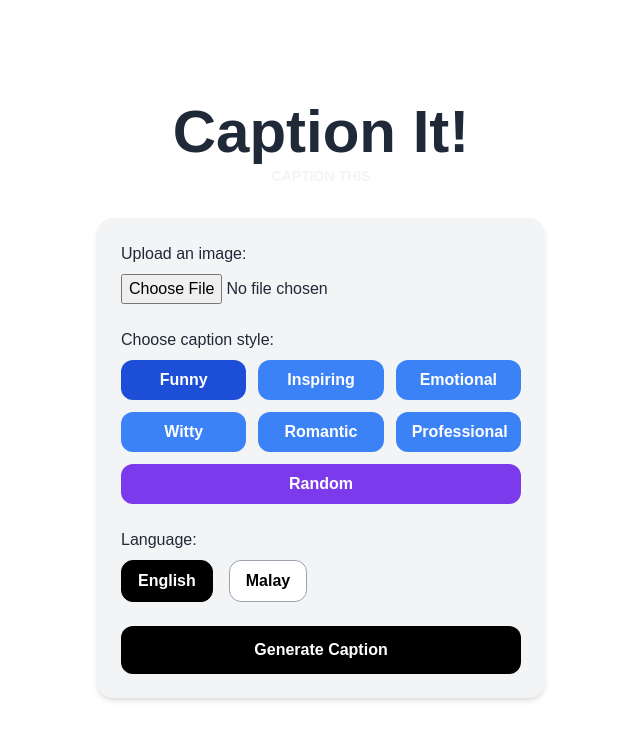
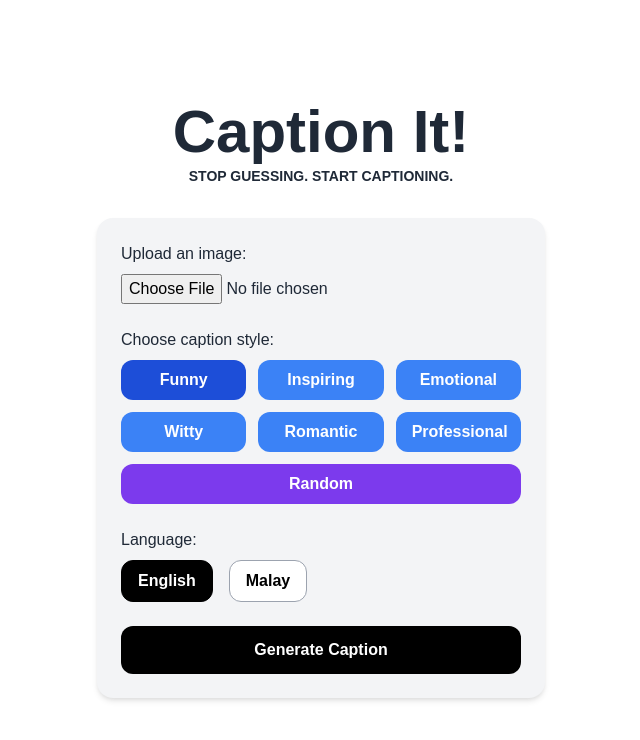
Before and after one commit to bobvisavisual/captionthis, a React (Vite) app in the folder frontend/: page / in a window 1280 px wide. Shown: the top 740 px of the page, without its empty margins (319-959 px from the left). Built offline with nearby package versions, Linux system fonts and the light colour scheme.

Commit message:
Update App.jsx

```diff
--- a/frontend/src/App.jsx
+++ b/frontend/src/App.jsx
@@ -34,7 +34,7 @@ function App() {
   return (
     <div className="min-h-screen bg-white text-gray-800 flex flex-col items-center justify-center px-4 py-8">
       <h1 className="text-4xl md:text-6xl font-bold mb-1 text-center">Caption It!</h1>
-	  <h2 className="text-sm md:text-1xl font-semibold mb-8 text-gray-100 uppercase text-center">Caption This</h2>
+	  <h2 className="text-sm md:text-1xl font-semibold mb-8 text-black-50 uppercase text-center">Stop guessing. Start captioning.</h2>
 
       <form
         onSubmit={handleSubmit}
```
